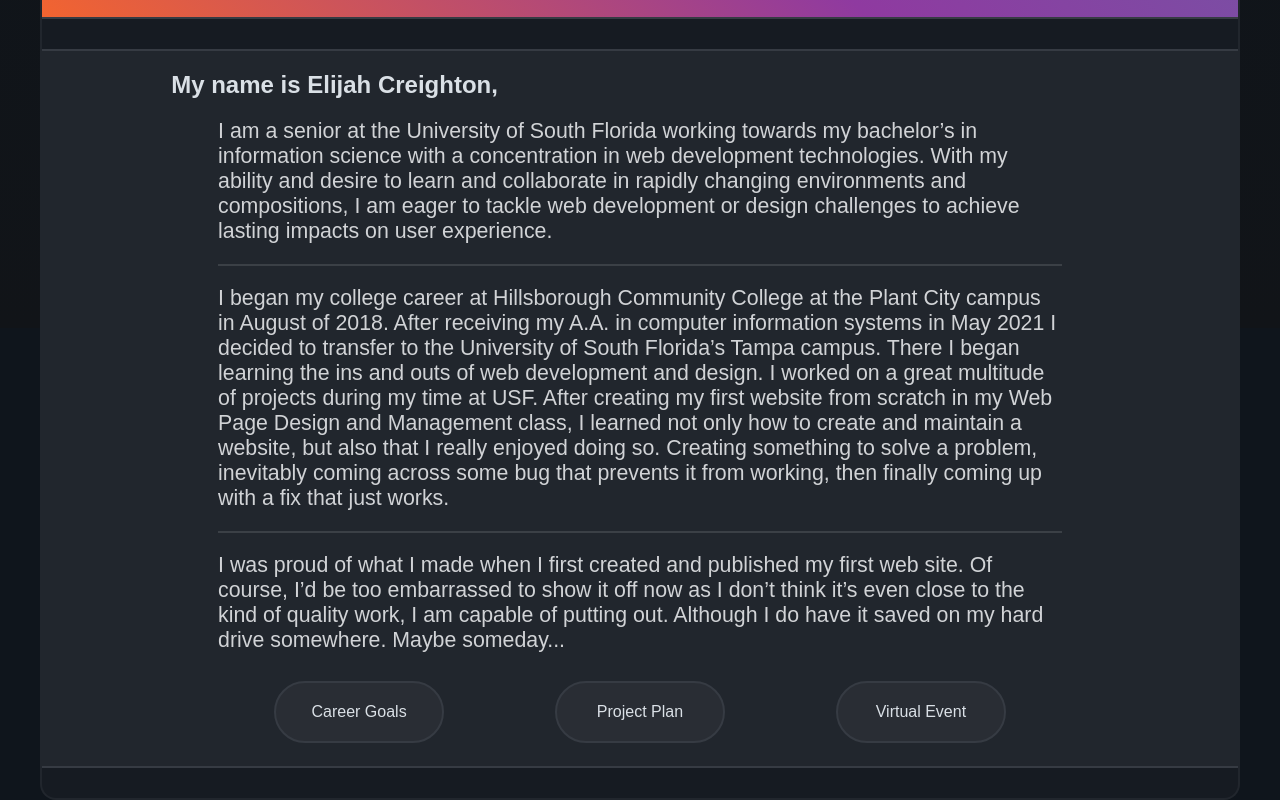
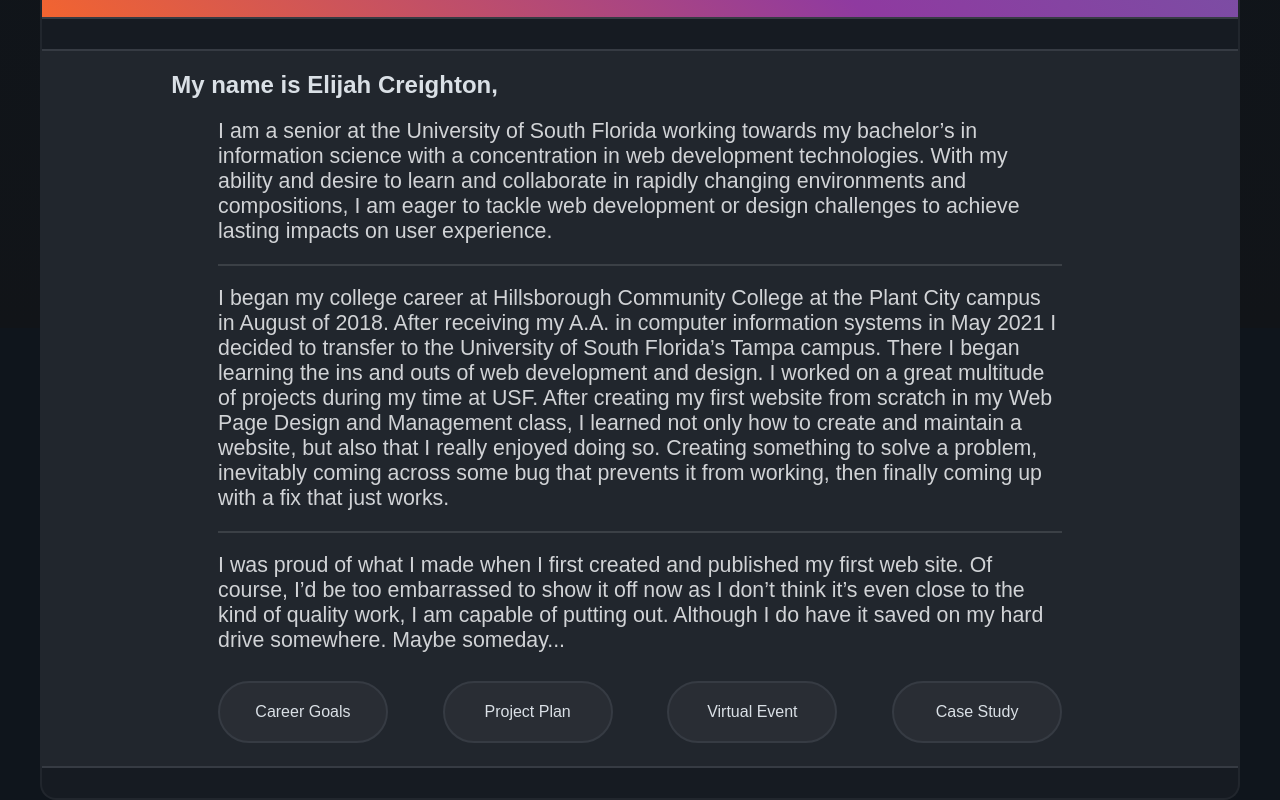
Before and after one commit to CreightonEli/CreightonEli.github.io, a plain HTML site: page aboutMe.html in a window 1280 px wide. Shown: the part 472-1272 px from the top of the page. Drawn offline with Linux system fonts and the light colour scheme.

Commit message:
New document on about me page
- Added a new document that can be found by clicking a button on the about me page

```diff
--- a/aboutMe.html
+++ b/aboutMe.html
@@ -56,6 +56,9 @@
                     <a href="documents/Virtual Event Report.pdf" target="_blank">
                         <button>Virtual Event</button>
                     </a>
+                    <a href="documents/Ethical Case Study Analysis.pdf" target="_blank">
+                        <button>Case Study</button>
+                    </a>
                 </div>
             </section>
         </main>
```
Also changed, not shown: 1 other file.
